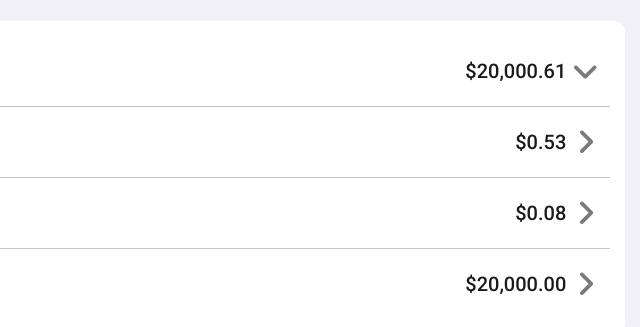
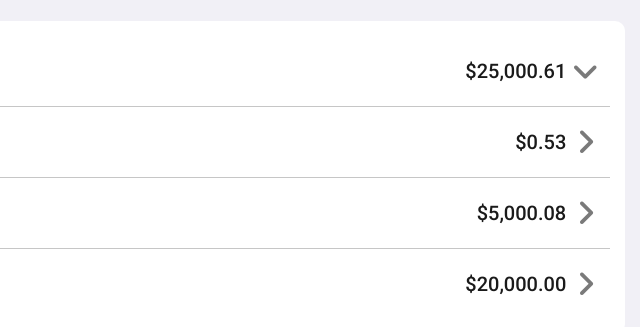
Before and after one commit to JofyMe/tdbank-app, a website: page docs/index.html in a window 1280 px wide. Shown: the part 228-555 px from the top of the page, 640-1280 px from the left. Drawn offline with Linux system fonts and the light colour scheme.

Commit message:
New commit 20000-25000

```diff
--- a/docs/index.html
+++ b/docs/index.html
@@ -79,7 +79,7 @@
             </div>
             <div class="accounts__price">
               <h3 class="">
-                $20,000.61
+                $25,000.61
               </h3>
               <i class="fa fa-angle-right" aria-hidden="true" style="rotate: 90deg;"></i>
             </div>
@@ -107,7 +107,7 @@
             </div>
             <div class="accounts__price">
               <h3 class="">
-                $0.08
+                $5,000.08
               </h3>
               <i class="fa fa-angle-right" aria-hidden="true"></i>
             </div>
```
Also changed, not shown: src/index.html (+2 -2 lines).
